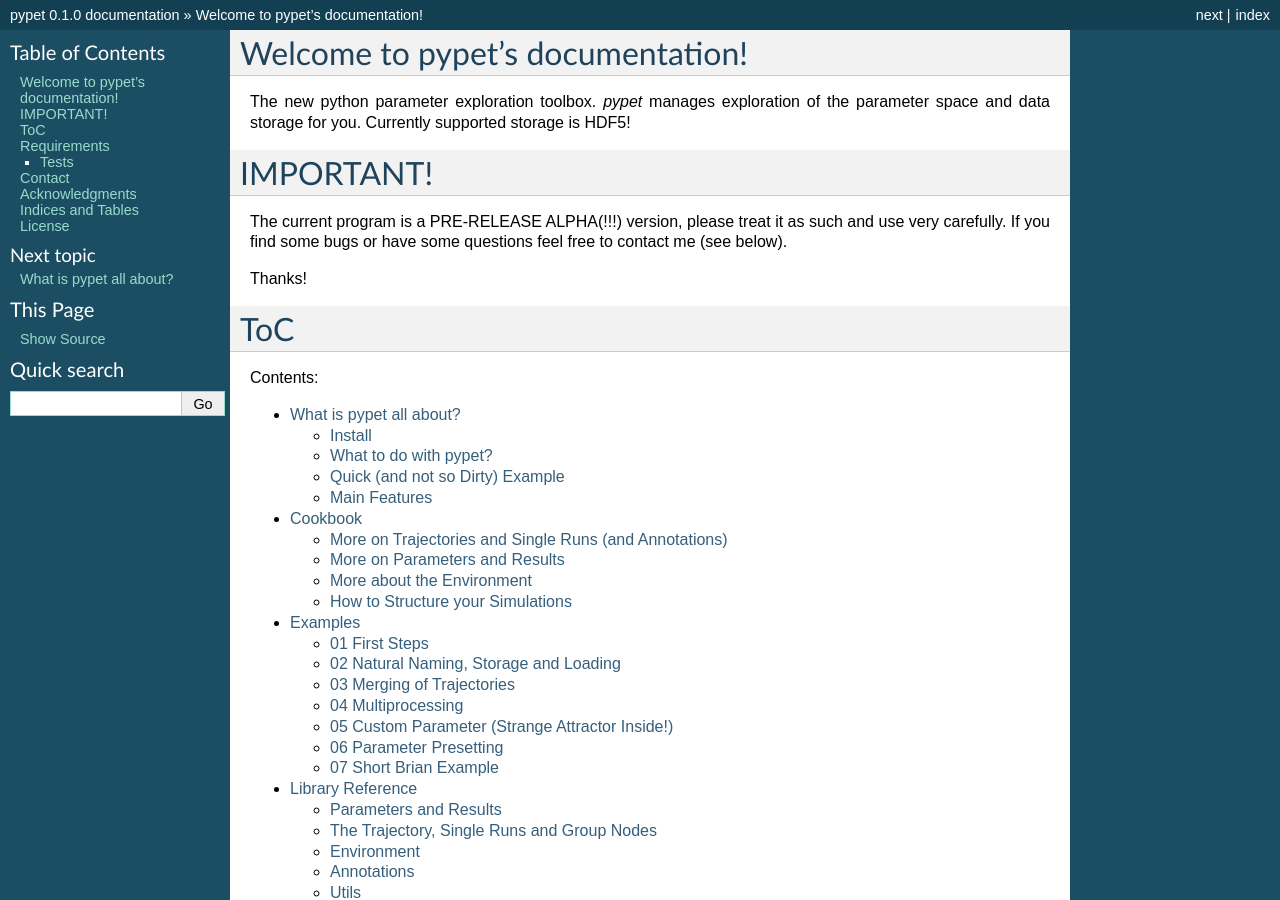
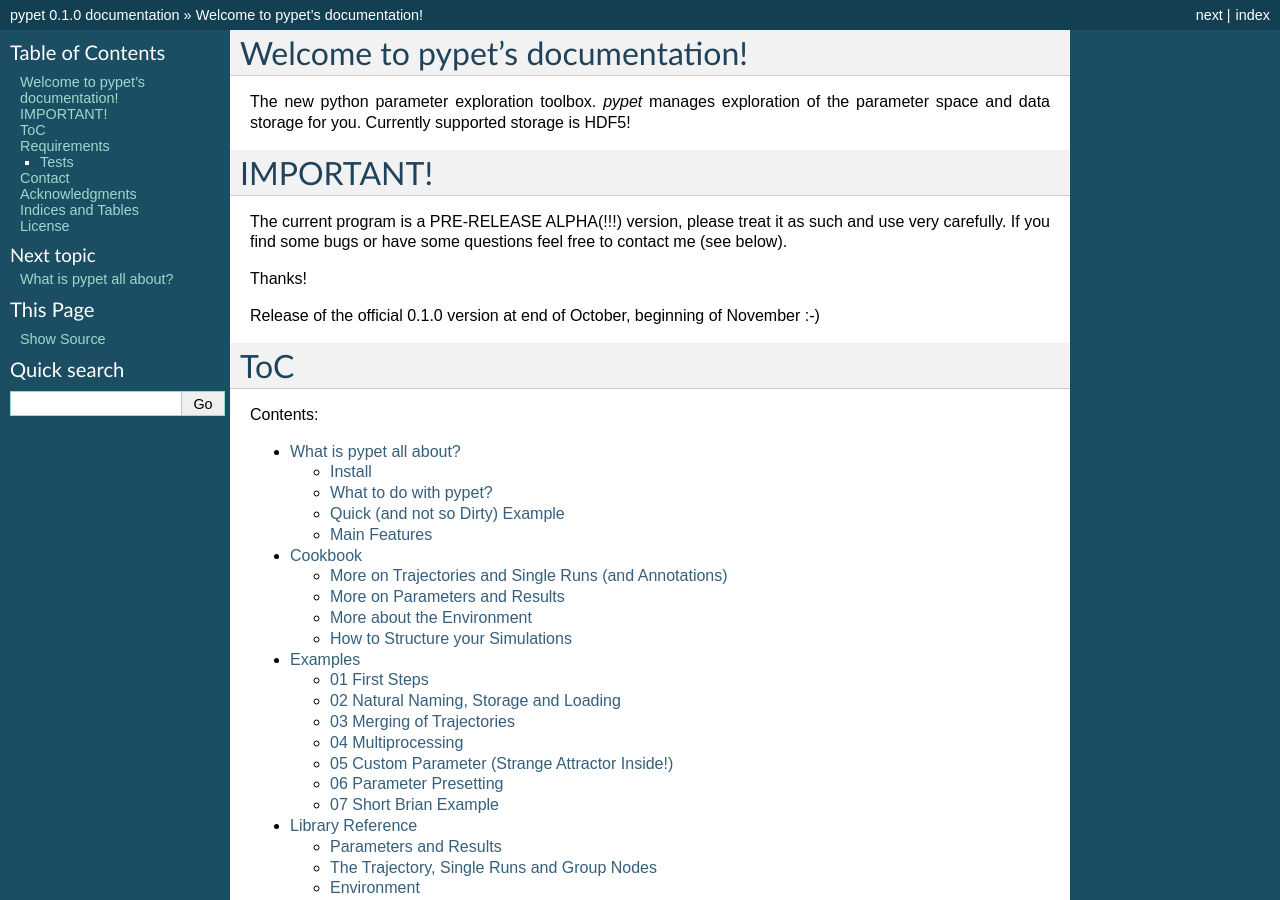
Before and after one commit to SmokinCaterpillar/pypet, a Sphinx documentation site: the page built from doc/source/index.rst, in a window 1280 px wide and 900 px high. Built offline with Sphinx 7.4.7, drawn with Linux system fonts in a browser that asks for light colours.

Commit message:
added alpha version notice

```diff
--- a/doc/source/index.rst
+++ b/doc/source/index.rst
@@ -19,6 +19,9 @@ If you find some bugs or have some questions
 feel free to contact me (see below).
 
 Thanks!
+
+Release of the official 0.1.0 version at end of October,
+beginning of November :-)
 
 ==========================
 ToC
```
